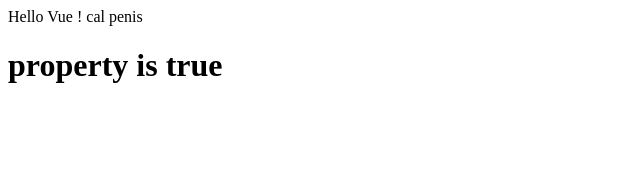
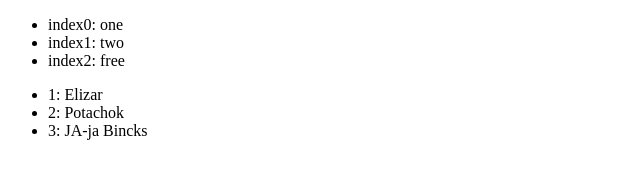
Before and after one commit to vapanteleev/vue-begin, a plain HTML site: page index.html in a window 1280 px wide. Shown: the whole page, without its empty margins (0-640 px from the left). Drawn offline with nearby package versions, Linux system fonts and the light colour scheme.

Commit message:
some new knoledges about new

```diff
--- a/index.html
+++ b/index.html
@@ -8,20 +8,25 @@
   </head>
   <body>
     <div id="wrapper" :title="uchiha+' '+ 'siska'">
-      {{message+cal+penis}}
-      <h1 v-if="status">property is true</h1>
-      <h1 v-else="status">property is false</h1>
+      <ul>
+        <li v-for="(item, index) in list">index{{index}}: {{item}}</li>
+      </ul>
+
+      <ul>
+        <li v-for="user in users">{{user.id}}: {{user.name}}</li>
+      </ul>
     </div>
 
     <script>
       var app = new Vue({
         el: "#wrapper",
         data: {
-          message: "Hello Vue ! ",
-          cal: "cal ",
-          penis: "penis",
-          uchiha: "saske",
-          status: 1,
+          list: ["one", "two", "free"],
+          users: [
+            { id: 1, name: "Elizar" },
+            { id: 2, name: "Potachok" },
+            { id: 3, name: "JA-ja Bincks" },
+          ],
         },
       });
     </script>
```
